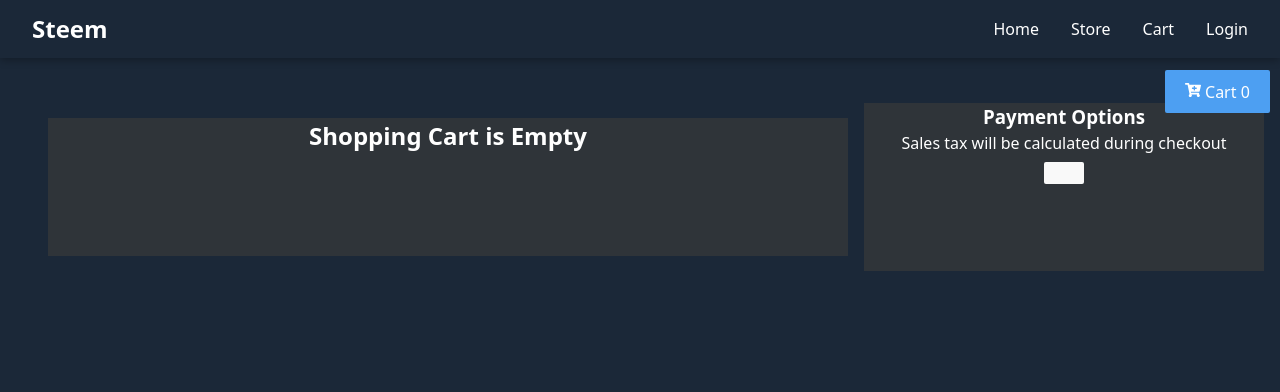
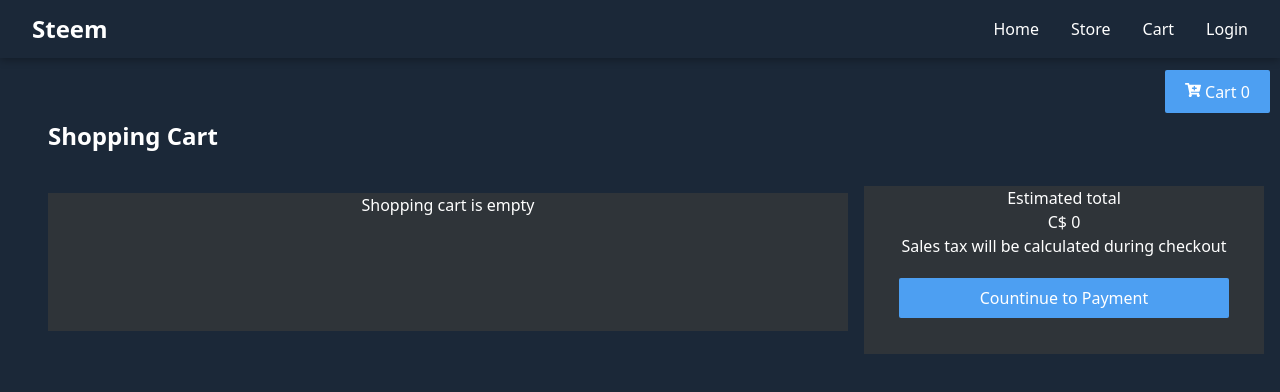
Before and after one commit to Britten66/S2_Sprint_Final, a React (Vite) app in the folder steem-app/: page /ShoppingCart in a window 1280 px wide. Shown: the top 392 px of the page. Built offline with nearby package versions, Linux system fonts and the light colour scheme.

Commit message:
updated shoppingcart.jsx and .css - added db.json moke user data - added json-server to package.json

```diff
--- /dev/null
+++ b/steem-app/db.json
@@ -0,0 +1,38 @@
+{
+  "user": [
+    {
+      "id": "2e43",
+      "firstname": "Rusty",
+      "lastname": "Shakleford",
+      "streetaddress": "123 fake street",
+      "pobox": "",
+      "country": "canada",
+      "city": "Deep bite",
+      "province": "Newfoundland",
+      "postalcode": "A0B0A1",
+      "phonenumber": "7094657689",
+      "paytype": "visa",
+      "cardnumber": "1234456778986542",
+      "expireday": "10",
+      "exprieyear": "28",
+      "cardcode": "333"
+    },
+    {
+      "id": "7n28",
+      "firstname": "Bill",
+      "lastname": "Hicks",
+      "streetaddress": "125 high street",
+      "pobox": "",
+      "country": "canada",
+      "city": "Addytown",
+      "province": "Newfoundland",
+      "postalcode": "A0B9B7",
+      "phonenumber": "7097270652",
+      "paytype": "visa",
+      "cardnumber": "7895643245678524",
+      "expireday": "23",
+      "exprieyear": "27",
+      "cardcode": "975"
+    }
+  ]
+}
--- a/steem-app/package.json
+++ b/steem-app/package.json
@@ -7,7 +7,8 @@
     "dev": "vite",
     "build": "vite build",
     "lint": "eslint .",
-    "preview": "vite preview"
+    "preview": "vite preview",
+    "server": "json-server db.json --port 5000"
   },
   "devDependencies": {
     "@eslint/js": "^9.39.1",
--- a/steem-app/src/pages/Shopping-Page/ShoppingCart.css
+++ b/steem-app/src/pages/Shopping-Page/ShoppingCart.css
@@ -7,6 +7,12 @@ body {
   display: grid;
   grid-template-columns: 2fr 1fr;
   align-items: center;
+  justify-items: start;
+}
+
+.main-cart-container h2 {
+  grid-column: span 2;
+  margin: 1rem;
 }
 
 .cart-btn {
@@ -32,4 +38,12 @@ body {
   min-height: 168px;
   background-color: #2f3439;
   justify-content: right;
+  margin-top: 1rem;
 }
+
+.cart-right-container .payment-form-btn {
+  background-color: #4d9ff2;
+  color: white;
+  padding: 8px 80px 8px 80px;
+  margin-top: 20px;
+}
--- a/steem-app/src/pages/Shopping-Page/ShoppingCart.jsx
+++ b/steem-app/src/pages/Shopping-Page/ShoppingCart.jsx
@@ -12,17 +12,16 @@ const ShoppingCart = () => {
       <button className="cart-btn" onClick={onClick}>
         <FaCartPlus /> Cart {cart}
       </button>
+      <h2>Shopping Cart</h2>
       <div className="cart-items-left-container">
-        {cart === 0 ? (
-          <h2>Shopping Cart is Empty</h2>
-        ) : (
-          `You have ${cart} item(s) in your cart`
-        )}
+        {cart === 0
+          ? `Shopping cart is empty`
+          : `You have ${cart} item(s) in your cart`}
       </div>
       <div className="cart-right-container">
-        <h3>Payment Options</h3>
+        <p>Estimated total</p> <p>C$ {cart}</p>
         <p>Sales tax will be calculated during checkout</p>
-        <button className="payment-options"></button>
+        <button className="payment-form-btn">Countinue to Payment</button>
       </div>
     </div>
   );
```
